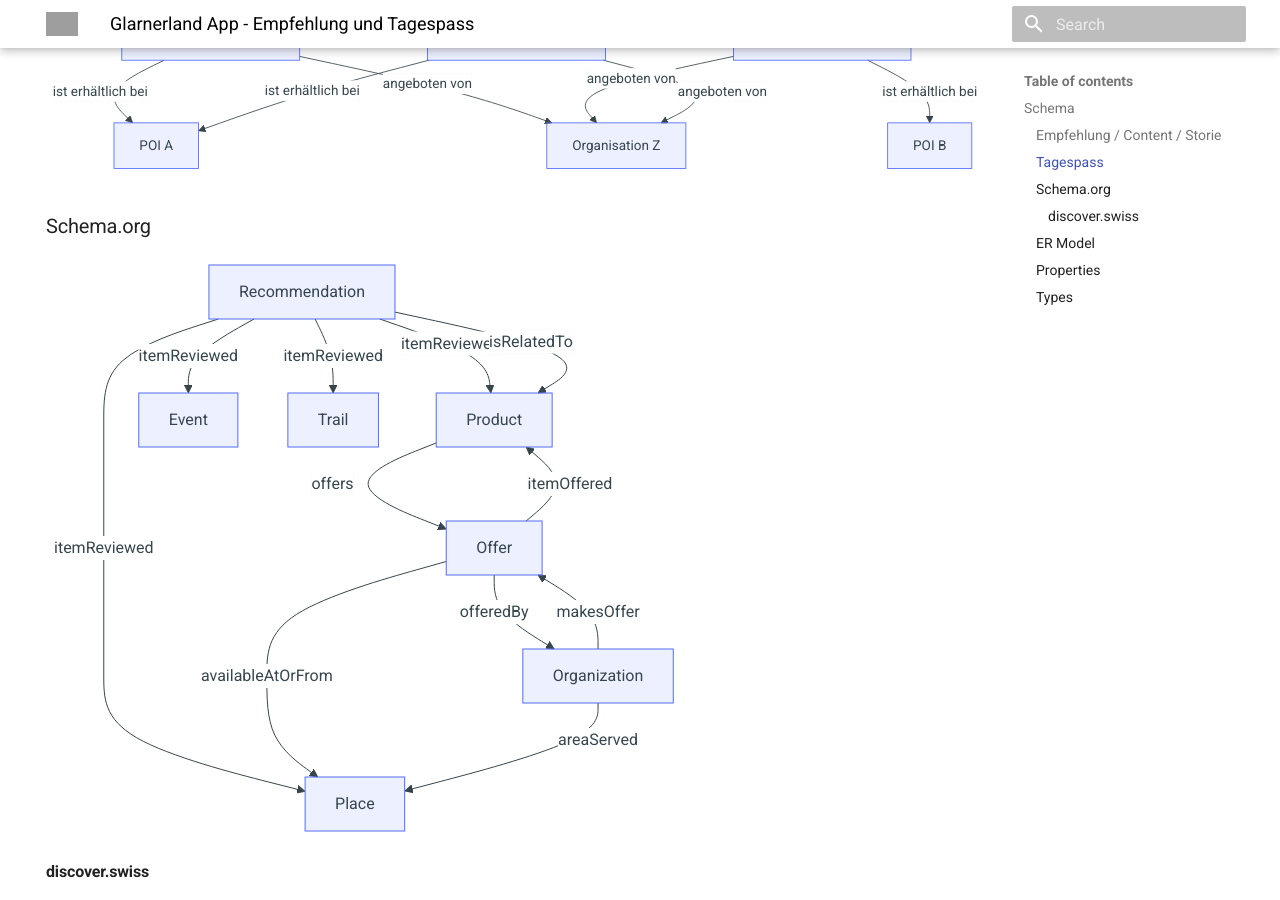
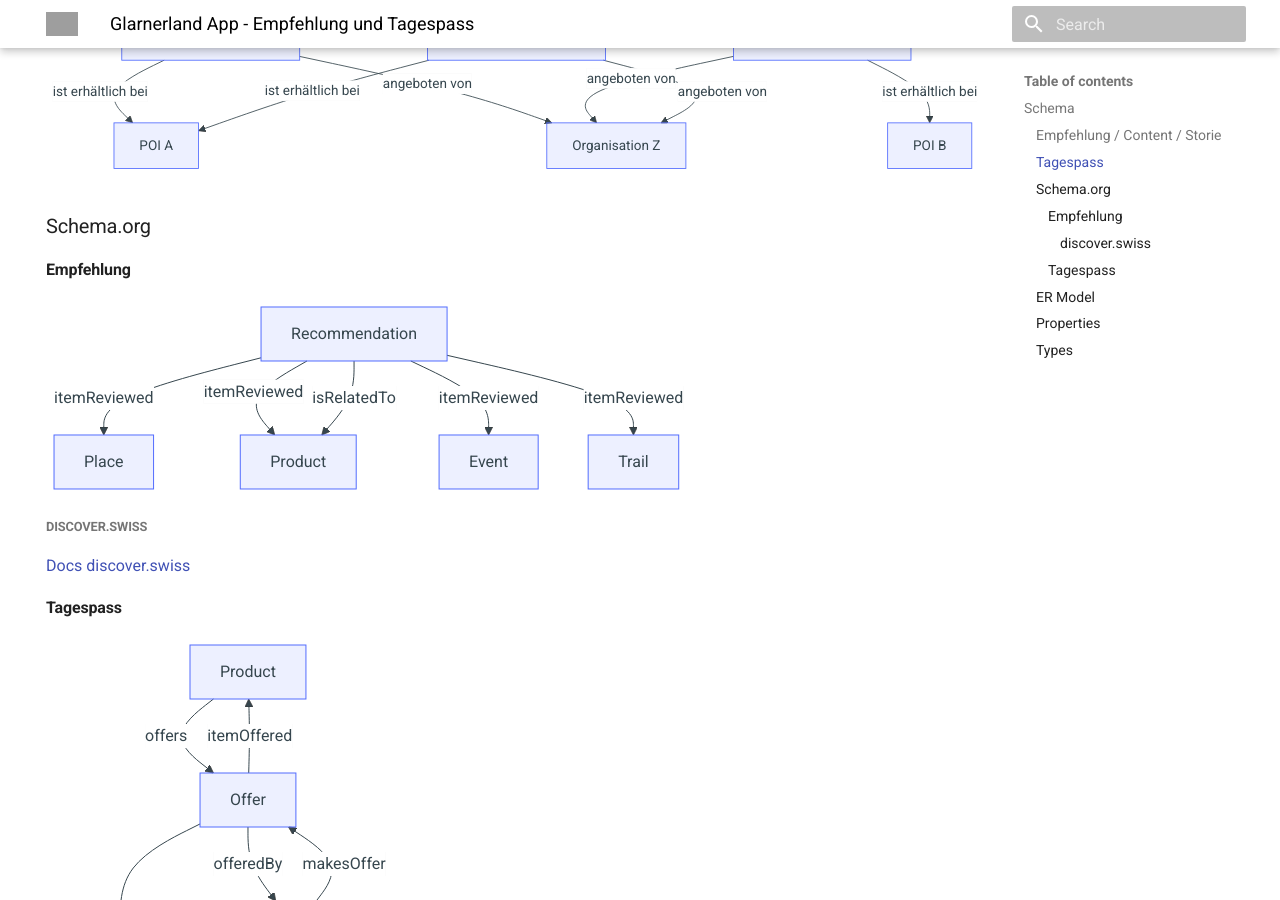
Before and after one commit to tsolenthaler/docs.contentdesk.io, an MkDocs documentation site: the page built from docs/dev/projects/glarnerlandApp.md, in a window 1280 px wide and 900 px high, scrolled down 772 px. Built offline with MkDocs 1.6.1 and Material for MkDocs 9.7.7, drawn with Linux system fonts in a browser that asks for light colours; grey boxes are pictures that could not be loaded.

````diff
--- a/docs/dev/projects/glarnerlandApp.md
+++ b/docs/dev/projects/glarnerlandApp.md
@@ -55,6 +55,8 @@
 ```
 
 ### Schema.org
+
+#### Empfehlung
 ``` mermaid
 graph TD
     Recommendation -->|itemReviewed|Place
@@ -63,7 +65,14 @@
     Recommendation -->|itemReviewed|Trail
 
     Recommendation -->|isRelatedTo|Product
+```
 
+##### discover.swiss
+[Docs discover.swiss ](https://docs.discover.swiss/dev/concepts/reviews-and-recommendations/)
+
+#### Tagespass
+``` mermaid
+graph TD
     Product-->|offers|Offer
 
     Offer-->|itemOffered|Product
````
Also changed, not shown: other parts of docs/dev/projects/glarnerlandApp.md (+0 -3 lines).
